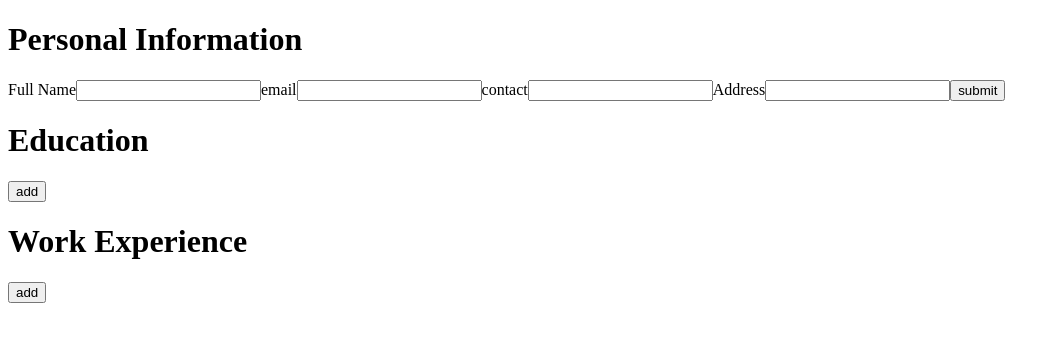
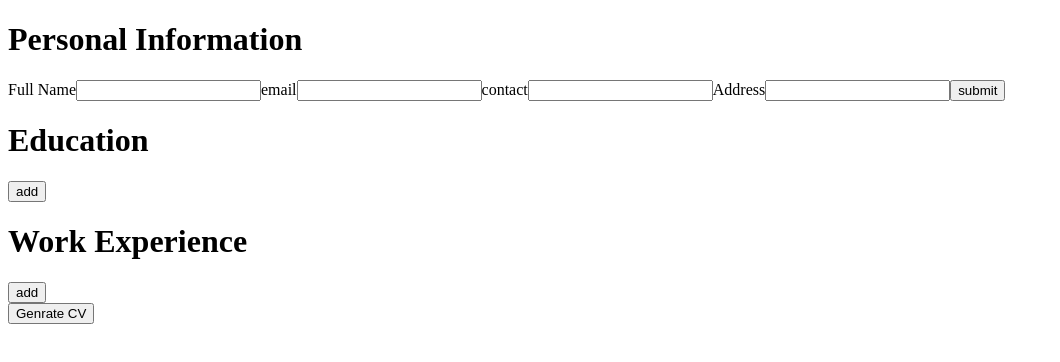
Before and after one commit to sinan-894/cv-app, a React (Vite) app: page / in a window 1280 px wide. Shown: the top 362 px of the page, without its empty margins (0-1060 px from the left). Built offline with nearby package versions, Linux system fonts and the light colour scheme.

Commit message:
Add a genrate cv button on data component
>this button will display the resume with the inputed data
>sample resume is also added for debuging

```diff
--- a/src/components.jsx
+++ b/src/components.jsx
@@ -7,15 +7,18 @@ export default  function App(){
         educationList:[],
         workList:[]
     })
+
+    const [diplayResume,setDisplayResume] = useState(false)
+    if(!diplayResume)
     return(
-        <>
-        <Data onSubmit={setData} data={data}></Data>
+        <Data onSubmit={setData} data={data} genrate={setDisplayResume}></Data>
+    )
+    else return(
         <Resume data={data}></Resume>
-        </>
     )
 }
 
-function Data({onSubmit,data}){
+function Data({onSubmit,data,genrate}){
     console.log(data)
     const [educationInputMode,setEducationInputMode] =  useState(false)
     const [educationDataId,setEducationDataId] = useState(0)
@@ -101,6 +104,7 @@ function Data({onSubmit,data}){
 
                 }
             </div>
+            <button className="genrate-button" onClick={()=>genrate(true)}>Genrate CV</button>
         </div>
     )
 }
@@ -248,5 +252,12 @@ function Input({type,name,children,setInput,value}){
 }
 
 function Resume({data}){
-
+    return(
+        <ul>
+            <li>full name {data.fullName}</li>
+            <li>email {data.email}</li>
+            <li>contact {data.contact}</li>
+            <li>address {data.address}</li>
+        </ul>
+    )
 }
```
